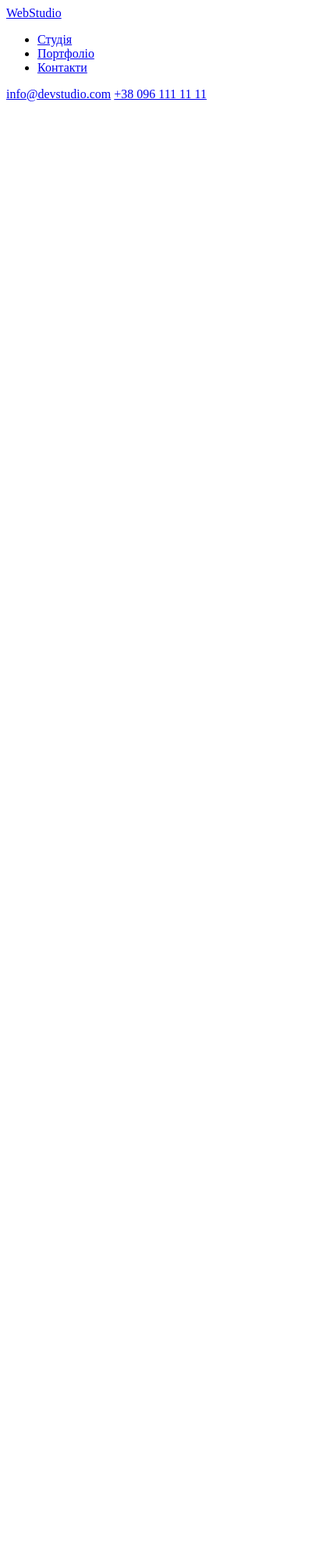
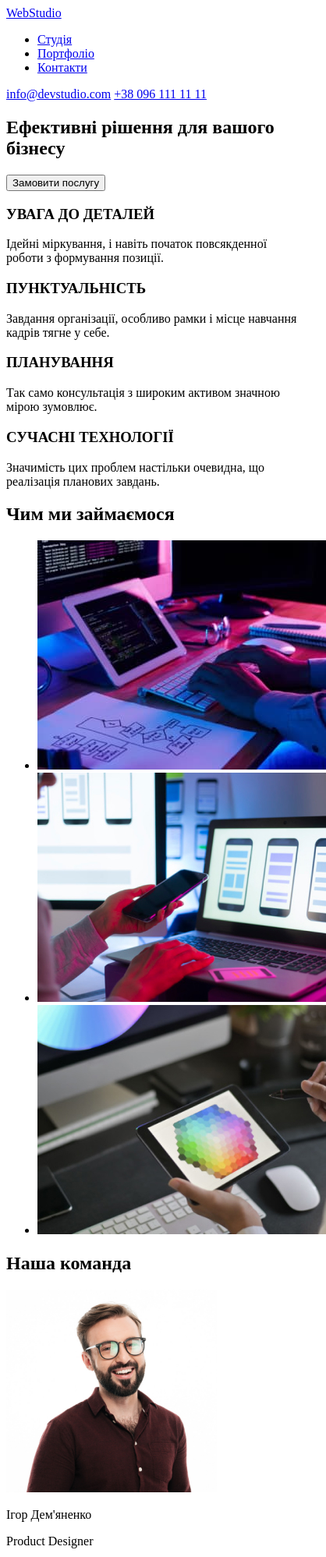
Before and after one commit to Oleksiy-Pastushenko/goit-markup-hw-01, a plain HTML site: page index.html in a window 390 px wide. Shown: the top 1997 px of the page at 78% size, 418 px wide, since content can reach past the window. Before the commit the page ends 844 px from the top, so only its background shows below. Drawn offline with Linux system fonts and the light colour scheme.

Commit message:
Заповнений тег main
Доданы зображення та основний вмыст документу

```diff
--- a/index.html
+++ b/index.html
@@ -27,7 +27,69 @@
             <a href="tel:+380961111111">+38 096 111 11 11</a>
         </section>
     </header>
-    <main></main>
+    <main>
+        <section>
+            <h1>Ефективні рішення для вашого бізнесу</h1>
+            <button>Замовити послугу</button>
+        </section>
+        <section>
+            <div>
+                <h3>УВАГА ДО ДЕТАЛЕЙ</h3>
+                <p>Ідейні міркування, &#1110 навіть початок повсякденної роботи з формування позиції.</p>
+            </div>
+            <div>
+                <h3>ПУНКТУАЛЬНІСТЬ</h3>
+                <p>Завдання організації, особливо рамки &#1110 місце навчання кадрів тягне у себе.</p>
+            </div>
+            <div>
+                <h3>ПЛАНУВАННЯ</h3>
+                <p>Так само консультація з широким активом значною мірою зумовлює.</p>
+            </div>
+            <div>
+                <h3>СУЧАСНІ ТЕХНОЛОГІЇ</h3>
+                <p>Значимість цих проблем настільки очевидна, що реалізація планових завдань.</p>
+            </div>
+        </section>
+        <section>
+            <h2>Чим ми займаємося</h2>
+            <ul>
+                <li>
+                    <img src="./images/algoritm.jpg" alt="Розробник пише код" width="370" height="294">
+                </li>
+                <li>
+                    <img src="./images/mobile.jpg" alt="Розробник робить мобільний додаток" width="370" height="294">
+                </li>
+                <li>
+                    <img src="./images/design.jpg" alt="Розробник підбирає кольор" width="370" height="294">
+                </li>
+            </ul>
+        </section>
+        <section>
+            <h2>Наша команда</h2>
+            <section>
+                <div>
+                    <img src="./images/comands/1.jpg" alt="Фото Ігоря Дем'яненко" width="270" height="260">
+                    <p>Ігор Дем'яненко</p>
+                    <p>Product Designer</p>
+                </div>
+                <div>
+                    <img src="./images/comands/2.jpg" alt="Фото Ольги Репіної" width="270" height="260">
+                    <p>Ольга Рєпіна</p>
+                    <p>Frontend Developer</p>
+                </div>
+                <div>
+                    <img src="./images/comands/3.jpg" alt="Фото Миколи Тарасова" width="270" height="260">
+                    <p>Микола Тарасов</p>
+                    <p>Marketing</p>
+                </div>
+                <div>
+                    <img src="./images/comands/4.jpg" alt="Фото михайла Єрмакова" width="270" height="260">
+                    <p>Михайло Єрмаков</p>
+                    <p>UI Designer</p>
+                </div>
+            </section>
+        </section>
+    </main>
     <footer></footer>
 </body>
 </html>
```
Also changed, not shown: images/algoritm.jpg (added), images/comands/1.jpg (added), images/comands/2.jpg (added), images/comands/3.jpg (added), images/comands/4.jpg (added), images/design.jpg (added), images/mobile.jpg (added).
